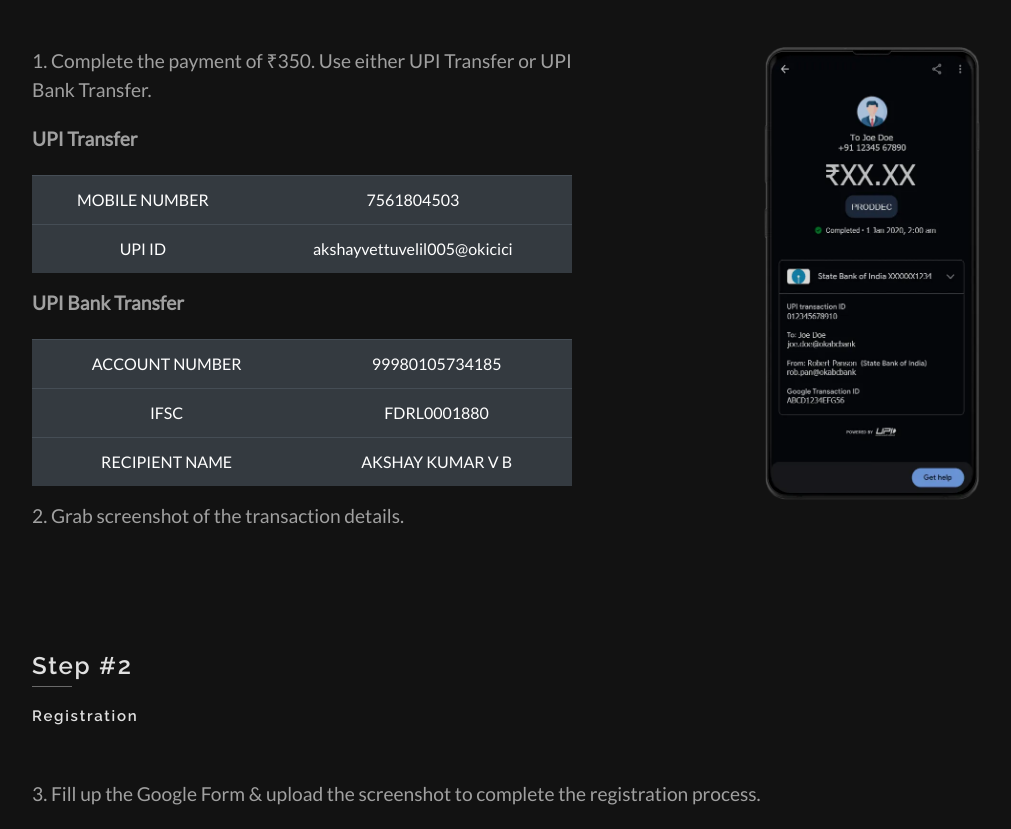
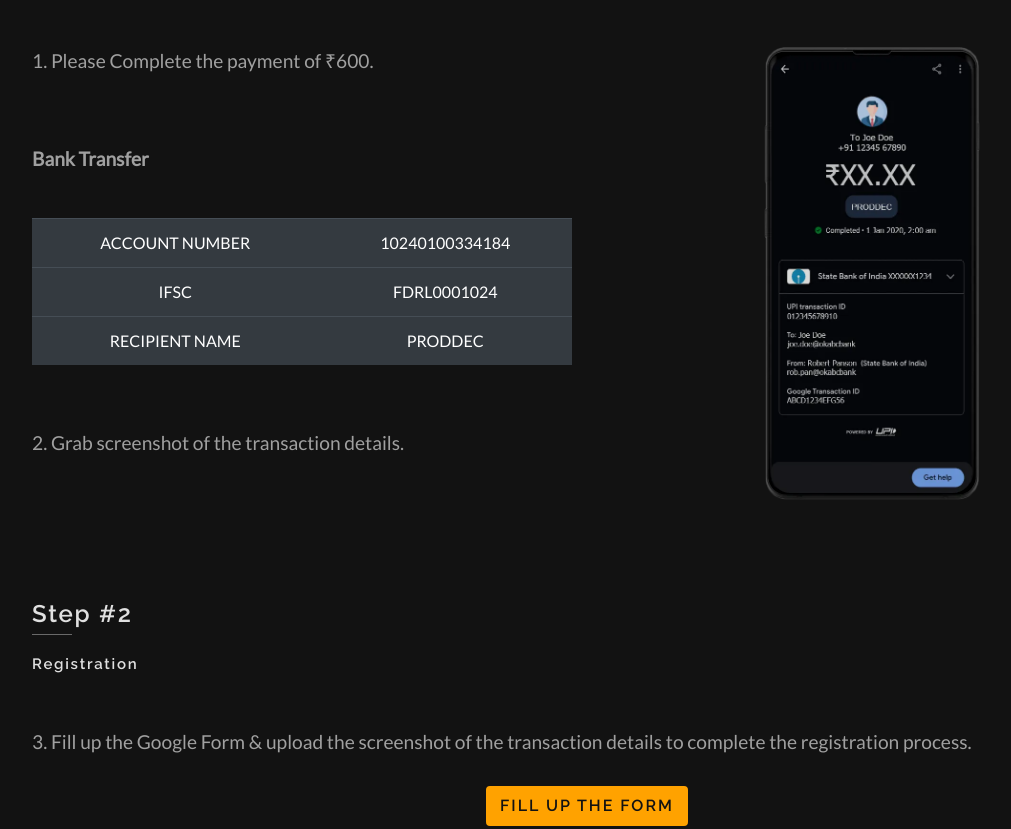
Before and after one commit to PRODDEC-CEC/PRODDEC-Website, a plain HTML site: page public/membership-registration.html in a window 1280 px wide. Shown: the part 681-1510 px from the top of the page, without its empty margins (53-1064 px from the left). Drawn offline with nearby package versions, Linux system fonts and the light colour scheme.

Commit message:
Update membership-registration.html

```diff
--- a/public/membership-registration.html
+++ b/public/membership-registration.html
@@ -115,9 +115,9 @@
         <div class="row">
             <div class="col-md-6 col-lg-6 wow fadeInUp" data-wow-duration="0.8s" data-wow-delay="0.4s">
                 <p>
-                    1. Complete the payment of ₹350. Use either UPI Transfer or UPI Bank Transfer.
-                </p>
-                <p>
+                    1. Please Complete the payment of ₹600.
+                </p><br><br>
+                <!--<p>
                     <b>UPI Transfer</b>
                 </p>
                 <table class="table table-dark" id="reg-details-table">
@@ -131,26 +131,26 @@
                             <td style="text-transform: none;">akshayvettuvelil005@okicici</td>
                         </tr>
                     </tbody>
-                </table>
+                </table>-->
                 <p>
-                    <b>UPI Bank Transfer</b>
-                </p>
+                    <b>Bank Transfer</b>
+                </p><br>
                 <table class="table table-dark" id="reg-details-table">
                     <tbody>
                         <tr>
                             <td>Account number</td>
-                            <td>99980105734185</td>
+                            <td>10240100334184</td>
                         </tr>
                         <tr>
                             <td>IFSC</td>
-                            <td>FDRL0001880</td>
+                            <td>FDRL0001024</td>
                         </tr>
                         <tr>
                             <td>Recipient name</td>
-                            <td>AKSHAY KUMAR V B</td>
+                            <td>PRODDEC</td>
                         </tr>
                     </tbody>
-                </table>
+                </table><br><br>
                 <p>
                     2. Grab screenshot of the transaction details.
                 </p>
@@ -182,10 +182,10 @@
             <div class="col-lg-12 wow fadeInUp" data-wow-duration="0.8s" data-wow-delay="0.4s">
                 <article>
                     <p>
-                        3. Fill up the Google Form & upload the screenshot to complete the registration process.
+                        3. Fill up the Google Form & upload the screenshot of the transaction details to complete the registration process.
                     </p>
                     <div class="text-center"> <a class="bcm-member-btn btn"
-                            href="https://docs.google.com/forms/d/e/1FAIpQLSetJHib1wbWhH6lwHQJDNn4rBND9UPDfk4KML2eUOIcTI74VA/viewform?usp=sf_link"
+                            href="https://forms.gle/YReYBPq21LsaWZkx9"
                             target="_blank">
                             FILL UP THE FORM</a>
                     </div>
```
